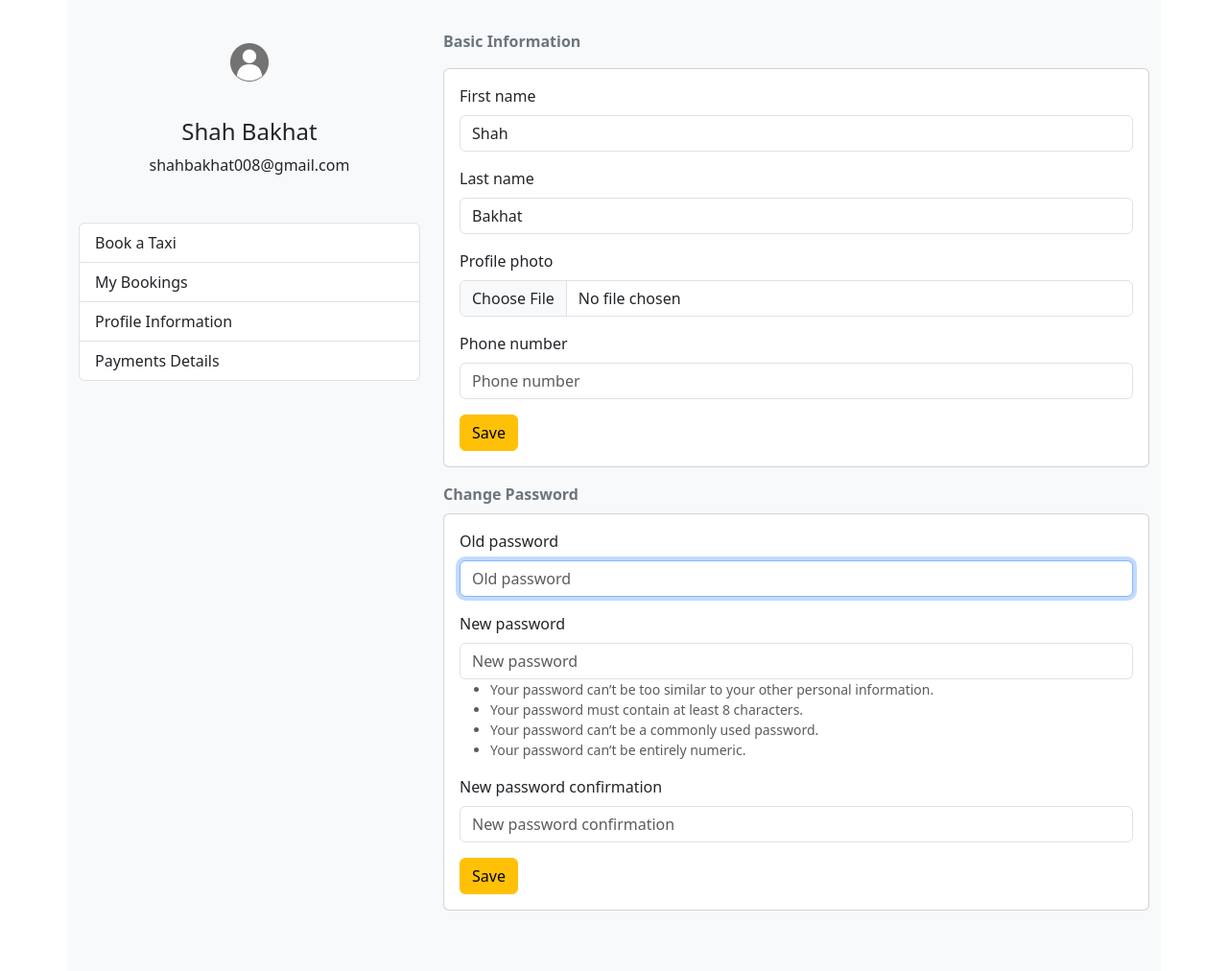
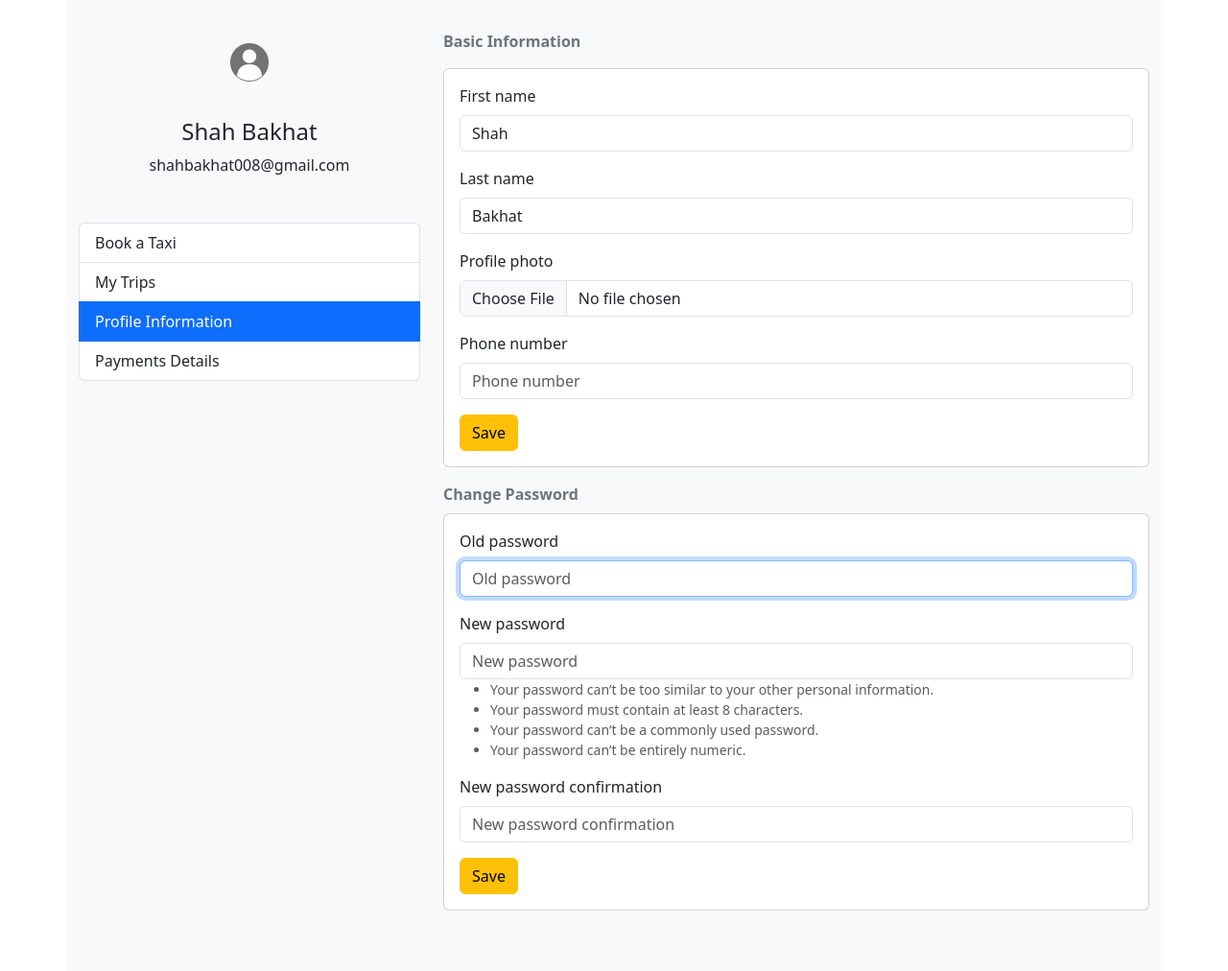
Before and after one commit to shahbakhat/Taksy, a Django app: page /passenger/profile/ in a window 1280 px wide. Shown: the part 91-1103 px from the top of the page at 96% size. Run offline with Django 3.2, Linux system fonts and the light colour scheme; a user stored in the database is signed in; data comes from the database, SQL or seed files in the repository; both versions use the stored data as it was after the commit; some libraries are stand-ins or nearby versions.

Commit message:
created my-trips url and function u=in views

```diff
--- a/core/passenger/views.py
+++ b/core/passenger/views.py
@@ -15,7 +15,7 @@ stripe.api_key = settings.STRIPE_SECRET_KEY
 def home(request):
     return redirect(reverse('passenger:profile'))
 
-
+#  PROFILE PAGE
 @login_required(login_url="/login/?next=/passenger/")
 def profile_page(request):
     user_form = forms.BasicUserForm(instance=request.user)
@@ -55,6 +55,7 @@ def profile_page(request):
                    }
                   )
 
+# PAYMENT METHODS
 @login_required(login_url="/login/?next=/passenger/payment-method")
 def payment_method_page(request):
 #     current_customer = request.user.passenger
@@ -94,8 +95,14 @@ def payment_method_page(request):
 #                   }
 #                   )
 
-@login_required(login_url="/login/?next=/passenger/")
+# BOOKING TAXI
+@login_required(login_url="/login/?next=/passenger/book-a-taxi")
 def book_taxi_page(request):
-    return redirect(reverse('passenger:book-taxi'))
+     return render(request, 'passenger/book-a-taxi.html',)
     # sourcery skip: assign-if-exp, reintroduce-else, swap-if-expression
     # if not request.user.customer.stripe_payment_method_id:
+
+#  PASSENGER TRIPS
+@login_required(login_url="/login/?next=/passenger/")
+def my_trips_page(request):
+    return redirect(reverse('passenger:my-trips'))
--- a/core/templates/passenger/base.html
+++ b/core/templates/passenger/base.html
@@ -2,14 +2,15 @@
 {% include 'messages.html' %}
 
 {% load static %}
-{% comment %} Path variable aliases {% endcomment %}
-{% url 'passenger:bookt-taxi as book_taxi_url ' %}
-{% url 'passenger:my-bookings as my_bookings_url ' %}
-{% url 'passenger:pfrofile as profile_url ' %}
-{% url 'passenger:payment-method as payment_method_url ' %}
-{% block head %}{% endblock %}
+
 
 {% block content %}
+{% comment %} Path variable aliases {% endcomment %}
+{% url 'passenger:book-a-taxi ' as book_taxi_url %}
+{% url 'passenger:my-trips' as my_trips_url  %}
+{% url 'passenger:profile' as profile_url  %}
+{% url 'passenger:payment-method' as payment_method_url  %}
+{% block head %}{% endblock %}
 
 <div class="container bg-light mb-4 mt-4 pt-3 pb-3">
     <div class="row">
@@ -21,10 +22,10 @@
            </div>
 
            <div class="list-group mt-5">
-                    <a href="{% url 'passenger:book-taxi' %}" class="list-group-item list-group-item-action {% if request.path == 'passenger:book_taxi_url'%} active {% endif %}"  >Book a Taxi</a>
-                    <a href=""  class="list-group-item list-group-item-action">My Bookings</a>
-                    <a href="{% url 'passenger:profile' %}" class="list-group-item list-group-item-action">Profile Information</a>
-                    <a href="{% url 'passenger:payment-method' %}" class="list-group-item list-group-item-action">Payments Details</a>
+                    <a href="{% url 'passenger:book-a-taxi' %}" class="list-group-item list-group-item-action{% if request.path == book_taxi_url %} active {% endif %}"  >Book a Taxi</a>
+                    <a href="{% url 'passenger:my-trips' %}"  class="list-group-item list-group-item-action {% if request.path == my_trips_url %} active {% endif %}"">My Trips</a>
+                    <a href="{% url 'passenger:profile' %}" class="list-group-item list-group-item-action {% if request.path == profile_url %} active {% endif %} ">Profile Information</a>
+                    <a href="{% url 'passenger:payment-method' %}" class="list-group-item list-group-item-action {% if request.path == payment_method_url %} active {% endif %}">Payments Details</a>
                     {% if messages %}
                     {% for message in messages %}
                     <div class="alert alert-success alert-dismissible fade show" role="alert">
--- a/core/templates/passenger/book-taxi.html
+++ b/core/templates/passenger/book-a-taxi.html
@@ -1,4 +1,4 @@
-{% extends 'base.html' %}
+{% extends 'passenger/base.html' %}
 
 {% block content %}
 
--- /dev/null
+++ b/core/templates/passenger/my-trips.html
@@ -0,0 +1,3 @@
+{% extends 'passenger/base.html' %}
+{% laod bootstrap5 %}
+{% load static %}
--- a/taximate/urls.py
+++ b/taximate/urls.py
@@ -15,7 +15,7 @@ passenger_urlpatterns = [
     path('',passenger_views.home, name="home"),
     path('profile/',passenger_views.profile_page, name="profile"),
     path('payment-method/',passenger_views.payment_method_page, name="payment-method"),
-    path('book-taxi/',passenger_views.book_taxi_page, name="book-taxi")
+    path('book-a-taxi/',passenger_views.book_taxi_page, name="book-a-taxi")
 ]
 
 driver_urlpatterns = [
```
Also changed, not shown: db.sqlite3.
